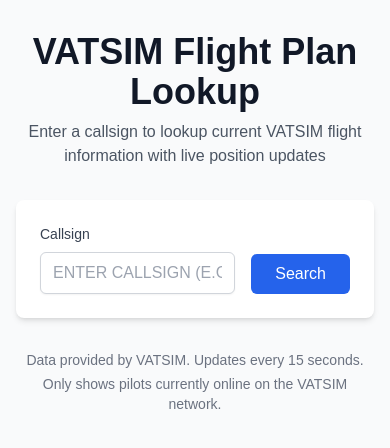
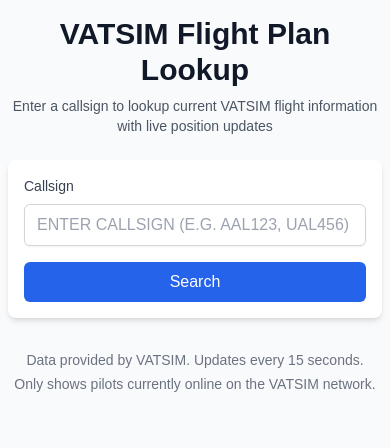
Before and after one commit to SebPartof2/VATSIM-FPN, a Next.js app: page / in a window 390 px wide. Shown: the top 448 px of the page. Built offline with nearby package versions, Linux system fonts and the light colour scheme.

Commit message:
mobile fixes

```diff
--- a/app/layout.tsx
+++ b/app/layout.tsx
@@ -11,6 +11,8 @@ export const metadata: Metadata = {
 export const viewport = {
   width: 'device-width',
   initialScale: 1,
+  maximumScale: 5,
+  userScalable: true,
 }
 
 export default function RootLayout({
--- a/app/page.tsx
+++ b/app/page.tsx
@@ -283,18 +283,18 @@ export default function Home() {
   }, []);
 
   return (
-    <div className="container mx-auto px-4 py-8 max-w-4xl">
-      <div className="text-center mb-8">
-        <h1 className="text-4xl font-bold text-gray-900 mb-2">
+    <div className="container mx-auto px-2 sm:px-4 py-4 sm:py-8 max-w-4xl">
+      <div className="text-center mb-6 sm:mb-8">
+        <h1 className="text-3xl sm:text-4xl font-bold text-gray-900 mb-2">
           VATSIM Flight Plan Lookup
         </h1>
-        <p className="text-gray-600">
+        <p className="text-gray-600 text-sm sm:text-base">
           Enter a callsign to lookup current VATSIM flight information with live position updates
         </p>
       </div>
 
-      <div className="bg-white rounded-lg shadow-md p-6 mb-6">
-        <form onSubmit={handleSubmit} className="flex gap-4 items-end">
+      <div className="bg-white rounded-lg shadow-md p-4 sm:p-6 mb-6">
+        <form onSubmit={handleSubmit} className="flex flex-col sm:flex-row gap-4 sm:items-end">
           <div className="flex-1">
             <label htmlFor="callsign" className="block text-sm font-medium text-gray-700 mb-2">
               Callsign
@@ -307,12 +307,15 @@ export default function Home() {
               placeholder="Enter callsign (e.g. AAL123, UAL456)"
               className="w-full px-3 py-2 border border-gray-300 rounded-md shadow-sm focus:outline-none focus:ring-2 focus:ring-blue-500 focus:border-blue-500 uppercase text-gray-900 bg-white"
               disabled={loading}
+              autoComplete="off"
+              autoCapitalize="characters"
             />
           </div>
+          <div className="flex flex-col sm:flex-row gap-2 sm:gap-4">
             <button
               type="submit"
               disabled={loading}
-            className="px-6 py-2 bg-blue-600 text-white rounded-md hover:bg-blue-700 focus:outline-none focus:ring-2 focus:ring-blue-500 focus:ring-offset-2 disabled:opacity-50 disabled:cursor-not-allowed"
+              className="px-6 py-2 bg-blue-600 text-white rounded-md hover:bg-blue-700 focus:outline-none focus:ring-2 focus:ring-blue-500 focus:ring-offset-2 disabled:opacity-50 disabled:cursor-not-allowed whitespace-nowrap"
             >
               {loading ? 'Searching...' : 'Search'}
             </button>
@@ -321,7 +324,7 @@ export default function Home() {
               <button
                 type="button"
                 onClick={() => setAutoRefresh(!autoRefresh)}
-              className={`px-4 py-2 rounded-md font-medium transition-colors ${
+                className={`px-4 py-2 rounded-md font-medium transition-colors whitespace-nowrap ${
                   autoRefresh
                     ? 'bg-green-600 text-white hover:bg-green-700'
                     : 'bg-gray-200 text-gray-700 hover:bg-gray-300'
@@ -330,6 +333,7 @@ export default function Home() {
                 {autoRefresh ? 'Auto-Refresh ON' : 'Auto-Refresh OFF'}
               </button>
             )}
+          </div>
         </form>
       </div>
 
@@ -486,19 +490,19 @@ export default function Home() {
       )}
 
       {pilot && pilot.flight_plan && (
-        <div className="bg-white rounded-lg shadow-md p-6 mt-6">
-          <div className="flex justify-between items-center mb-6">
+        <div className="bg-white rounded-lg shadow-md p-4 sm:p-4 sm:p-6 mt-6">
+          <div className="flex flex-col sm:flex-row sm:justify-between sm:items-center mb-6 gap-4">
             <h2 className="text-2xl font-bold text-gray-900">Weather Information (METAR)</h2>
-            <div className="flex gap-3">
+            <div className="flex flex-col sm:flex-row gap-2 sm:gap-3">
               <button
                 onClick={refreshMetarData}
-                className="px-4 py-2 bg-green-600 text-white rounded-md font-medium hover:bg-green-700 transition-colors flex items-center gap-2"
+                className="px-4 py-2 bg-green-600 text-white rounded-md font-medium hover:bg-green-700 transition-colors flex items-center justify-center gap-2 whitespace-nowrap"
               >
                 🔄 Refresh METAR
               </button>
               <button
                 onClick={() => setShowDecodedMetar(!showDecodedMetar)}
-                className={`px-4 py-2 rounded-md font-medium transition-colors ${
+                className={`px-4 py-2 rounded-md font-medium transition-colors whitespace-nowrap ${
                   showDecodedMetar
                     ? 'bg-blue-600 text-white hover:bg-blue-700'
                     : 'bg-gray-200 text-gray-700 hover:bg-gray-300'
```
Lines whose indentation alone changed are shown as unchanged.
